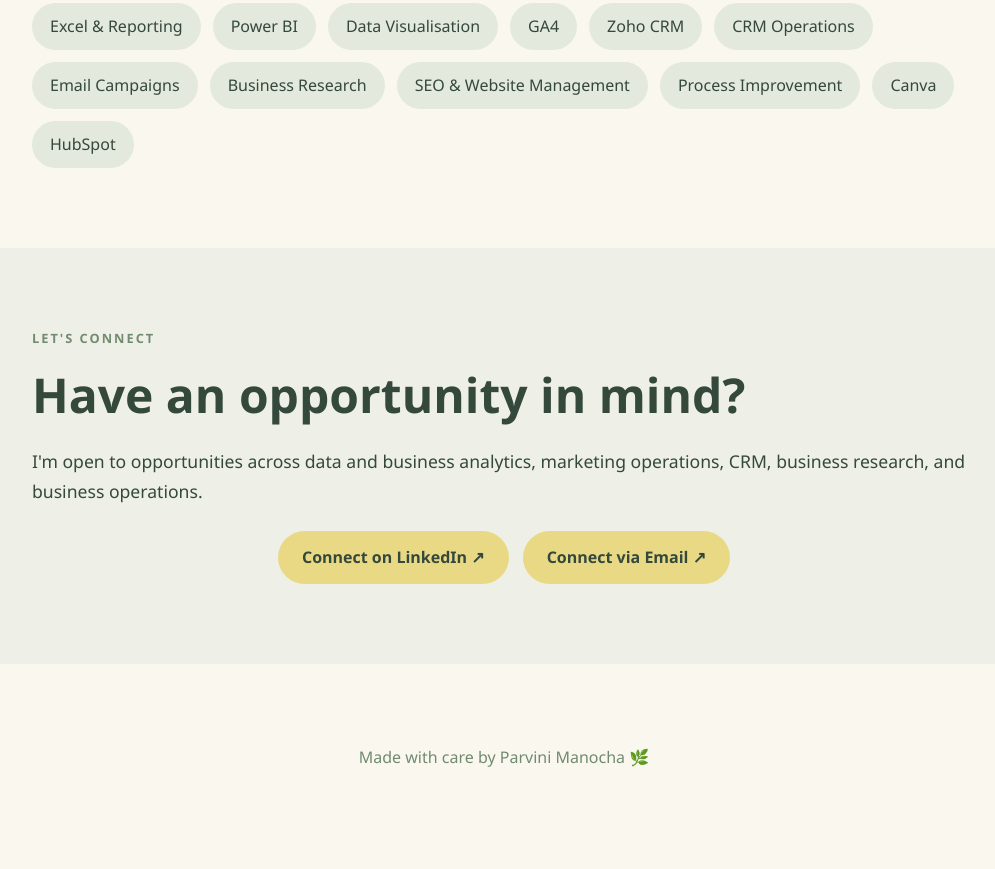
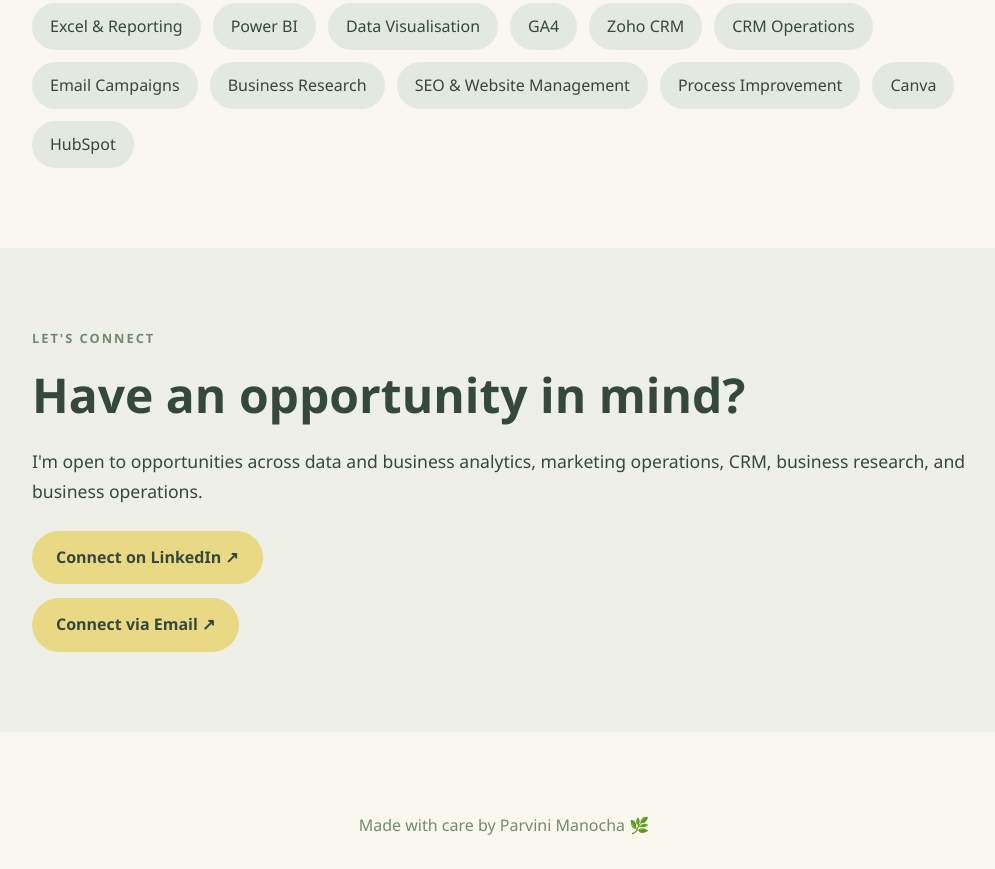
Before and after one commit to parvinimanocha-creator/Portfolio, a plain HTML site: page index.html in a window 1280 px wide. Shown: the part 5280-6149 px from the top of the page, without its empty margins (136-1131 px from the left). Before the commit the page ends 6082 px from the top, so only its background shows below. Drawn offline with Linux system fonts and the light colour scheme.

Commit message:
Left align contact buttons and stack vertically

```diff
--- a/style.css
+++ b/style.css
@@ -194,9 +194,8 @@
 
 .contact-buttons {
   display: flex;
-  justify-content: center;
-  align-items: center;
-  flex-wrap: wrap;
+  flex-direction: column;
+  align-items: flex-start;
   gap: 14px;
 }
 
```
